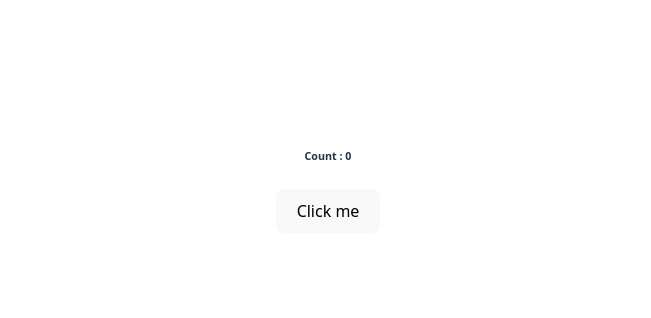
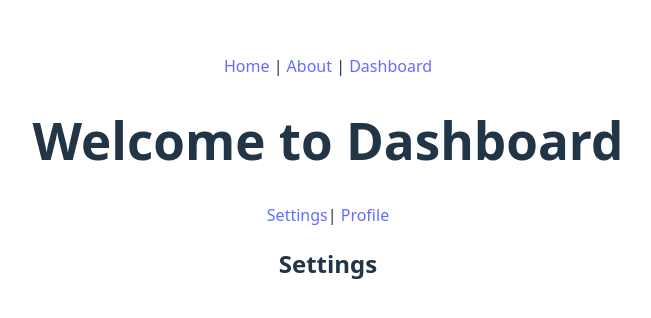
Before and after one commit to Darshana-ctrls/React-Daily-Dose, a React (Vite) app in the folder react-tasks/: page /Dashboard/Settings in a window 1280 px wide. Shown: the part 222-540 px from the top of the page, without its empty margins (312-963 px from the left). Built offline with nearby package versions, Linux system fonts and the light colour scheme.

Commit message:
Routing Concept Started

```diff
--- a/react-tasks/package.json
+++ b/react-tasks/package.json
@@ -11,7 +11,8 @@
   },
   "dependencies": {
     "react": "^19.1.1",
-    "react-dom": "^19.1.1"
+    "react-dom": "^19.1.1",
+    "react-router-dom": "^7.9.1"
   },
   "devDependencies": {
     "@eslint/js": "^9.33.0",
--- a/react-tasks/src/App.jsx
+++ b/react-tasks/src/App.jsx
@@ -10,6 +10,7 @@ import Example5 from './useRef_Hook/Example5'
 import Example6 from './useRef_Hook/Example6'
 import Example7 from './useEffect_Hook/Example7'
 import Example8 from './useEffect_Hook/Example8'
+import Example9 from './Routing/Example9'
 
 function App() {
   const [count, setCount] = useState(0)
@@ -22,8 +23,9 @@ function App() {
       {/* <Example4></Example4> */}
       {/* <Example5></Example5> */}
       {/* <Example6></Example6> */}
-      <Example7></Example7>
+      {/* <Example7></Example7> */}
       {/* <Example8></Example8> */}
+      <Example9></Example9>
     </>
   )
 }
--- /dev/null
+++ b/react-tasks/src/Routing/Example9.jsx
@@ -0,0 +1,60 @@
+import React from 'react'
+import { BrowserRouter, Routes, Route, Link, Outlet } from 'react-router-dom'
+const Example9 = () => {
+
+    function About() {
+        return <h2>About</h2>
+    }
+    function Home() {
+        return <h1>Home</h1>
+    }
+    function Profile(){
+        return <h2>Profile</h2>
+    }
+    function Settings(){
+        return <h2>Settings</h2>
+    }
+    function Dashboard() {
+        return (
+            <div>
+                <h1>Welcome to Dashboard</h1>
+
+
+                <nav>
+                    <Link to='Settings'>Settings</Link>|{' '}
+                    <Link to='Profile'>Profile</Link>
+                </nav>
+
+                <Outlet/>
+            </div>
+
+
+        )
+    }
+
+    return (
+        <BrowserRouter>
+            <nav>
+                <Link to='/'>Home</Link> | {' '}
+                <Link to='/About'>About</Link> |{' '}
+                <Link to='/Dashboard'>Dashboard</Link>
+            </nav>
+
+            <Routes>
+                <Route path='/' element={<Home />} />
+                <Route path='/About' element={<About />} />
+
+                {/*wildcard routes*/}
+                <Route path='*' element={<Home />}></Route>
+
+                {/* nested routes */}
+                <Route path='/Dashboard' element={<Dashboard />}>
+                    <Route path='Profile' element={<Profile />} />
+                    <Route path='Settings' element={<Settings />} />
+                </Route>
+            </Routes>
+        </BrowserRouter>
+    )
+}
+
+export default Example9
```
Also changed, not shown: 2 other files (tests, documents, lock files or other folders).
